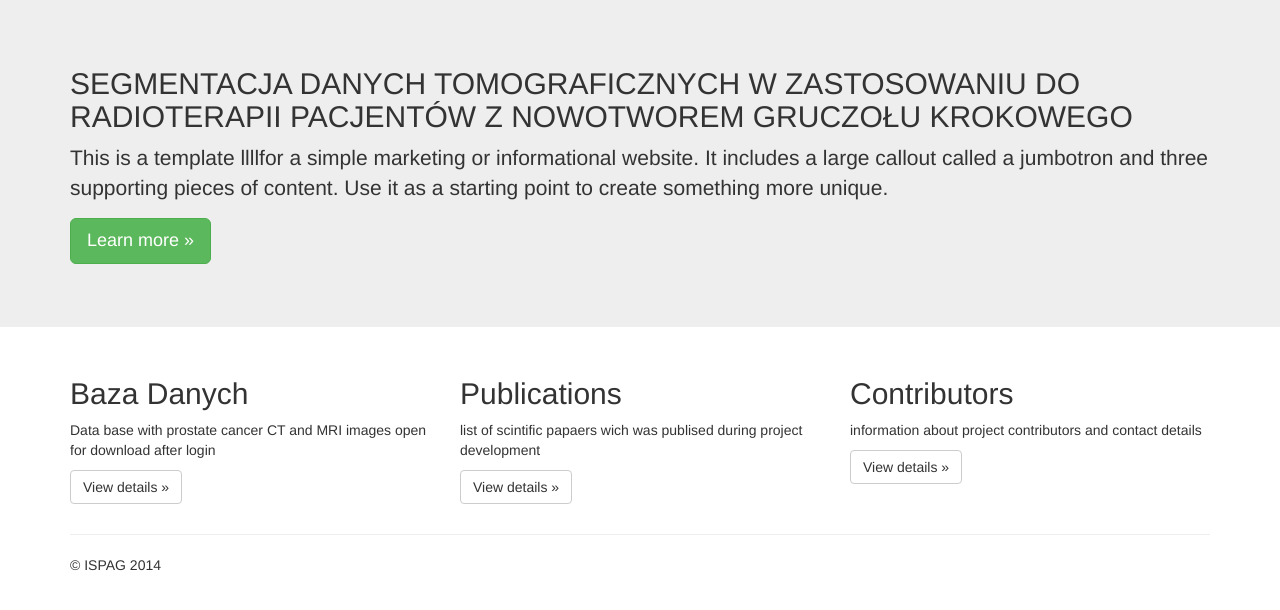
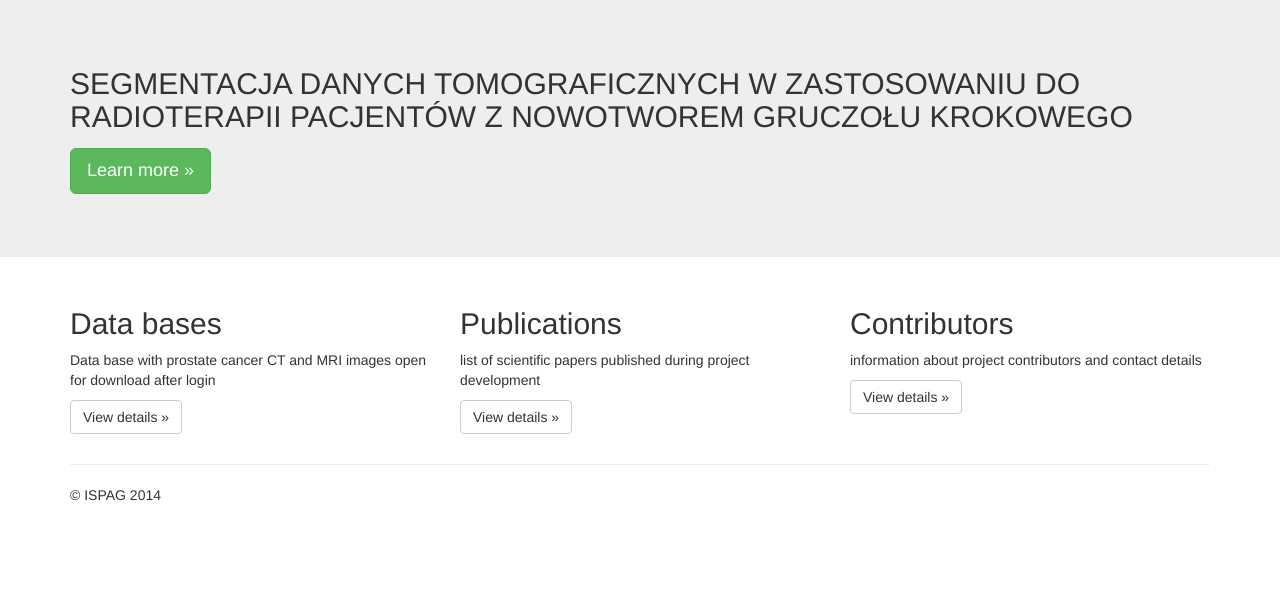
Before and after one commit to agniesia/Prostate_Project_Web, a Django app: page / in a window 1280 px wide. Shown: the part 51-661 px from the top of the page. Run offline with Django 3.2, Linux system fonts and the light colour scheme; parts of the project's set-up code (start-up, migrations or seed data) failed here and were passed over; some libraries are stand-ins or nearby versions.

Commit message:
new file

```diff
--- a/Prostate_Project_Web/settings.py
+++ b/Prostate_Project_Web/settings.py
@@ -25,7 +25,7 @@ DEBUG = True
 
 TEMPLATE_DEBUG = True
 
-ALLOWED_HOSTS = []
+ALLOWED_HOSTS = ['localhost', '127.0.0.1']
 
 
 # Application definition
--- a/templates/base.html
+++ b/templates/base.html
@@ -87,13 +87,13 @@
       <!-- Example row of columns -->
       <div class="row">
         <div class="col-md-4">
-          <h2>Baza Danych</h2>
+          <h2>Data bases</h2>
           <p> Data base with prostate cancer CT and MRI images open for download after login</p>
           <p><a class="btn btn-default" href="{% url 'database' %}" role="button">View details &raquo;</a></p>
         </div>
         <div class="col-md-4">
           <h2>Publications</h2>
-          <p>list of scintific papaers wich was publised during project development</p>
+          <p>list of scientific papers published during project development</p>
           <p><a class="btn btn-default" href="{% url 'publications' %}" role="button">View details &raquo;</a></p>
        </div>
         <div class="col-md-4">
--- a/templates/project_info/about.html
+++ b/templates/project_info/about.html
@@ -2,9 +2,10 @@
 {% load staticfiles %}
 
 {% block content_title %}
-    {{ flatpage.title }}
+     <div class="content_title"> <h1><span class="label label-success">{{flatpage.title}}</span></h1></div><hr>
+
 {% endblock %}
-{
+
 {% block content  %}
     {{ flatpage.content }}
     <img src="{% static 'img/wizualizacja_dane.png' %}" style="width: 300px;hanging-punctuation: 300px">
--- a/templates/project_info/contact.html
+++ b/templates/project_info/contact.html
@@ -20,7 +20,7 @@
         <img src="{% static 'img/LOGO ISPAG_v2_crop_FINAL.png' %}" style="width: 100px; height: 100px">
         <img src="{% static 'img/logo_KMiE_2013_oficjalne_3cm_szarfa.png' %}" style="width: 100px; height: 100px">
         <img src="{% static 'img/ispag_logo031.png' %}" style="width: 100px; height: 100px">
-        <img src="{% static 'img/ispag_logo031.png' %}" style="width: 100px; height: 100px">
+        <!--img src="{% static 'img/ispag_logo031.png' %}" style="width: 100px; height: 100px"!-->
       </div>
 
       <div class="col-lg-4">
--- a/templates/project_info/database.html
+++ b/templates/project_info/database.html
@@ -1,4 +1,4 @@
-{% extends "project_info/project_info_base.html" %}
+{% extends "base.html" %}
 
 {% block content_title %}
         <div class="content_title"> <h1><span class="label label-success">Data Bases</span></h1></div><hr>
--- a/templates/static/index.html
+++ b/templates/static/index.html
@@ -3,6 +3,6 @@
 {% block content %}
 
 <h2>SEGMENTACJA DANYCH TOMOGRAFICZNYCH W ZASTOSOWANIU DO RADIOTERAPII PACJENTÓW Z NOWOTWOREM GRUCZOŁU KROKOWEGO </h2>
-<p>This is a template  llllfor a simple marketing or informational website. It includes a large callout called a jumbotron and three supporting pieces of content. Use it as a starting point to create something more unique.</p>
+<p></p>
 <p><a class="btn btn-success btn-lg" href='{% url 'about' %}' role="button">Learn more &raquo;</a></p>
 {% endblock %}
```
Also changed, not shown: databases/db.sqlite3.
